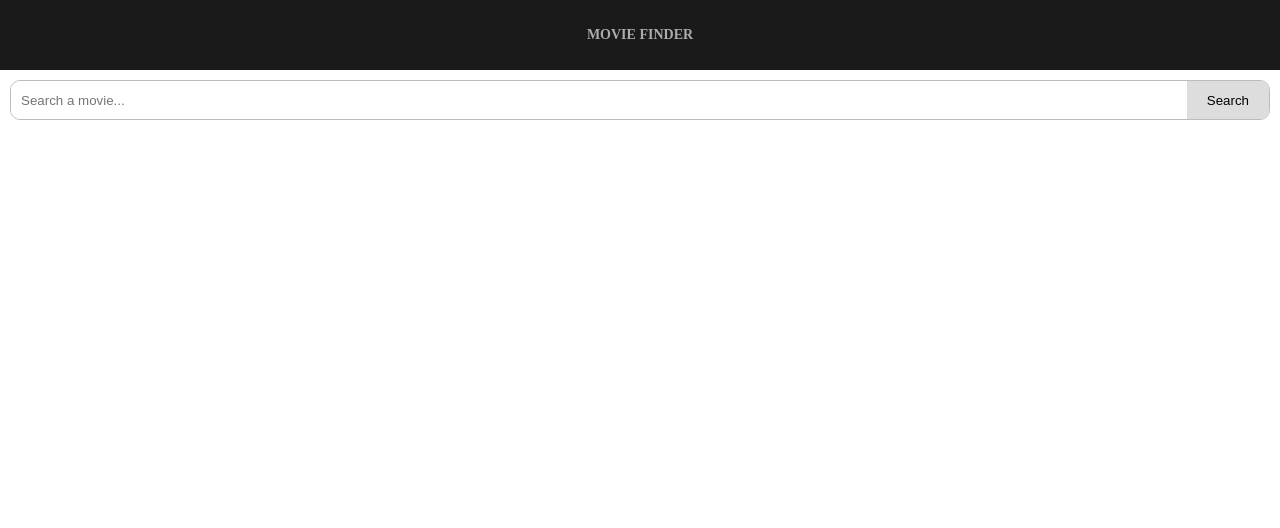
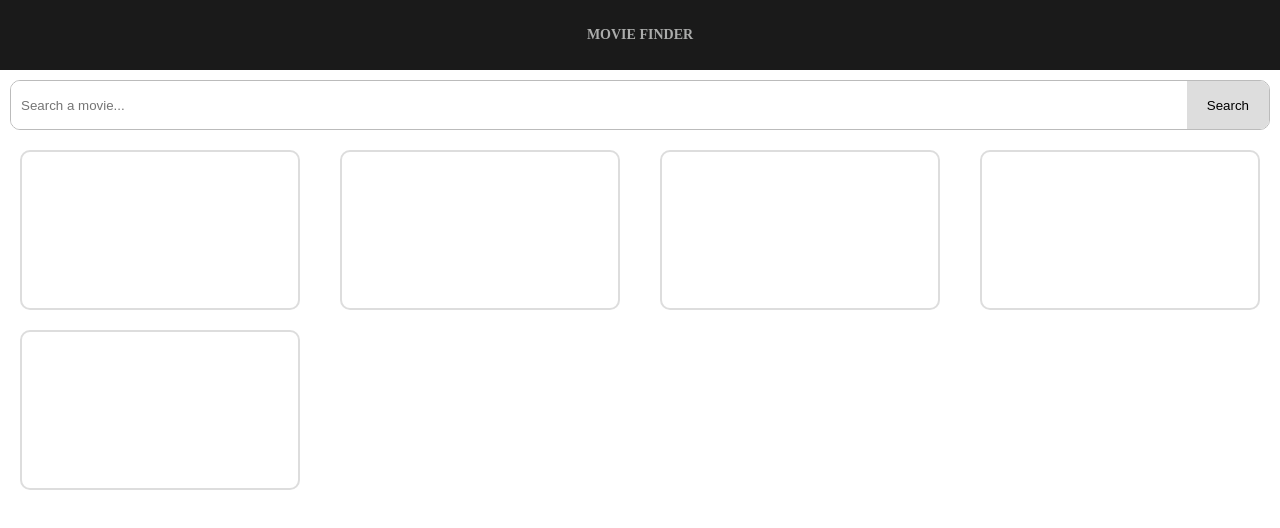
Before and after one commit to edsonjmv/movie-finder, an Angular app: page / in a window 1280 px wide. Shown: the top 528 px of the page. Built offline with nearby package versions, Linux system fonts and the light colour scheme.

Commit message:
feat added item-card & items-lists components

```diff
--- a/src/app/app.module.ts
+++ b/src/app/app.module.ts
@@ -8,6 +8,8 @@ import { MainViewComponent } from './views/main-view/main-view.component';
 import { HeaderBarComponent } from './components/header-bar/header-bar.component';
 import { ItemsSearchComponent } from './components/items-search/items-search.component';
 import { InputSearchComponent } from './components/input-search/input-search.component';
+import { ItemsListComponent } from './components/items-list/items-list.component';
+import { ItemCardComponent } from './components/item-card/item-card.component';
 
 @NgModule({
   declarations: [
@@ -15,7 +17,9 @@ import { InputSearchComponent } from './components/input-search/input-search.com
     MainViewComponent,
     HeaderBarComponent,
     ItemsSearchComponent,
-    InputSearchComponent
+    InputSearchComponent,
+    ItemsListComponent,
+    ItemCardComponent
   ],
   imports: [
     BrowserModule,
--- a/src/app/components/input-search/input-search.component.scss
+++ b/src/app/components/input-search/input-search.component.scss
@@ -3,8 +3,6 @@
   justify-content: space-between;
   align-items: stretch;
 
-  height: 40px;
-  margin: 10px;
   border: 1px solid #bbb;
   border-radius: 10px;
   overflow: hidden;
--- /dev/null
+++ b/src/app/components/item-card/item-card.component.scss
@@ -0,0 +1,6 @@
+:host {
+  width: 280px;
+  height: 160px;
+  border: 2px solid #ddd;
+  border-radius: 10px;
+}
--- /dev/null
+++ b/src/app/components/item-card/item-card.component.ts
@@ -0,0 +1,15 @@
+import { Component, OnInit } from '@angular/core';
+
+@Component({
+  selector: 'mf-item-card',
+  templateUrl: './item-card.component.html',
+  styleUrls: ['./item-card.component.scss']
+})
+export class ItemCardComponent implements OnInit {
+
+  constructor() { }
+
+  ngOnInit() {
+  }
+
+}
--- /dev/null
+++ b/src/app/components/items-list/items-list.component.html
@@ -0,0 +1,5 @@
+<mf-item-card></mf-item-card>
+<mf-item-card></mf-item-card>
+<mf-item-card></mf-item-card>
+<mf-item-card></mf-item-card>
+<mf-item-card></mf-item-card>
--- /dev/null
+++ b/src/app/components/items-list/items-list.component.scss
@@ -0,0 +1,6 @@
+:host {
+  display: grid;
+  grid-template-columns: repeat(auto-fit, minmax(280px, 1fr));
+  grid-gap: 20px;
+  justify-items: center;
+}
--- /dev/null
+++ b/src/app/components/items-list/items-list.component.ts
@@ -0,0 +1,15 @@
+import { Component, OnInit } from '@angular/core';
+
+@Component({
+  selector: 'mf-items-list',
+  templateUrl: './items-list.component.html',
+  styleUrls: ['./items-list.component.scss']
+})
+export class ItemsListComponent implements OnInit {
+
+  constructor() { }
+
+  ngOnInit() {
+  }
+
+}
--- a/src/app/components/items-search/items-search.component.html
+++ b/src/app/components/items-search/items-search.component.html
@@ -1 +1,3 @@
 <mf-input-search></mf-input-search>
+
+<mf-items-list></mf-items-list>
--- a/src/app/components/items-search/items-search.component.scss
+++ b/src/app/components/items-search/items-search.component.scss
@@ -2,6 +2,10 @@
   display: grid;
   grid-template-rows: 50px 1fr;
   grid-template-columns: 1fr;
+  grid-gap: 20px;
+
   grid-column: 1 / 2;
   grid-row: 2 / 3;
+
+  padding: 10px;
 }
```
Also changed, not shown: src/app/components/item-card/item-card.component.html (added), 2 other files (tests, documents, lock files or other folders).
